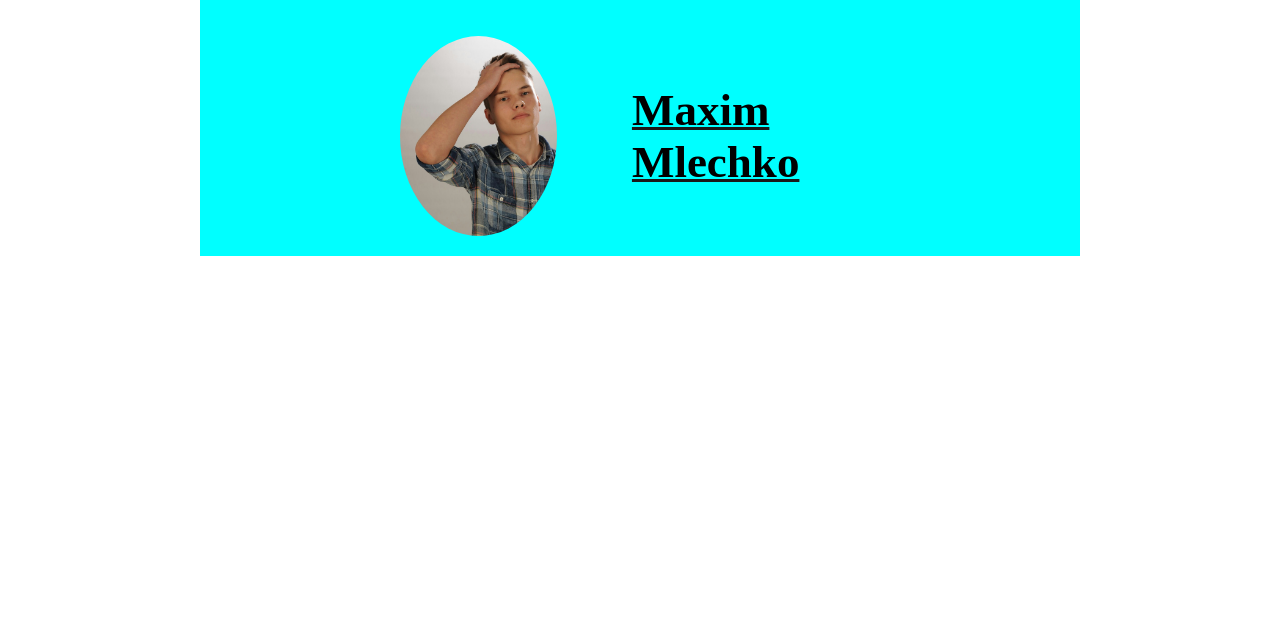
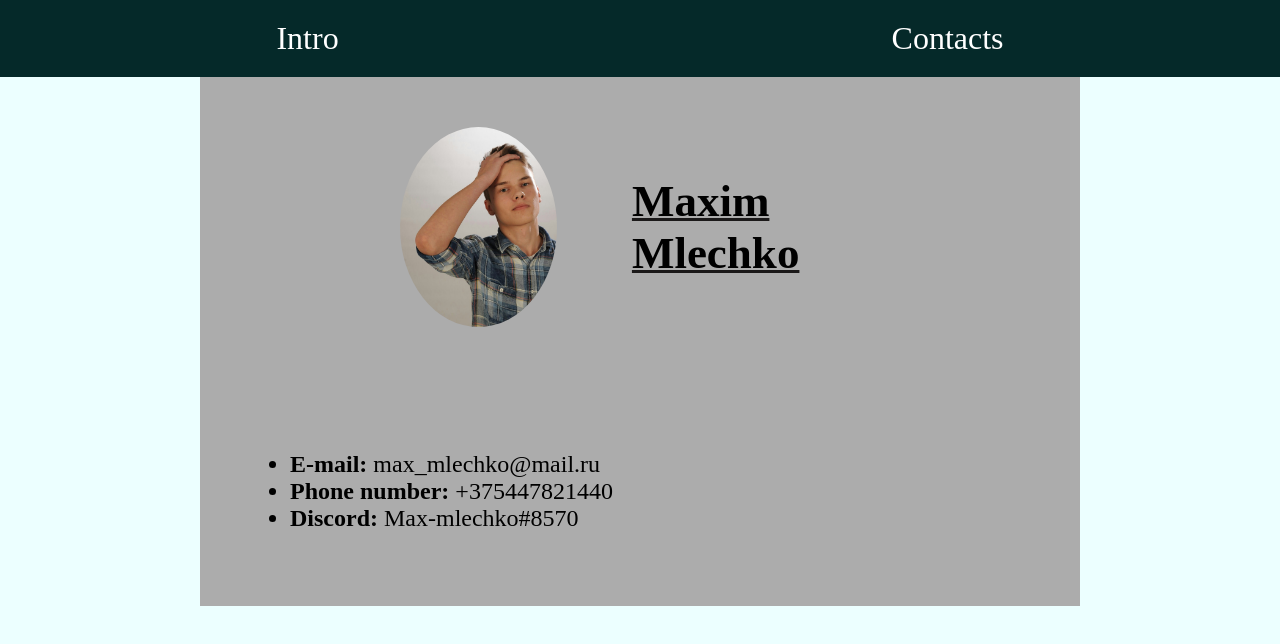
Before and after one commit to MaxMlechko/rsschool-cv, a plain HTML site: page index.html in a window 1280 px wide. Drawn offline with Linux system fonts and the light colour scheme.

Commit message:
feat: added contacts section

```diff
--- a/index.html
+++ b/index.html
@@ -8,18 +8,28 @@
     <link rel="stylesheet" href="style.css">
 </head>
 <body>
-    <div class="container">
-        <nav>
-            <ul>
-
+    <header>
+        <nav class="navigation">
+            <ul class="nav-list">
+                <li><a href="#intro">Intro</a></li>
+                <li><a href="#contacts">Contacts</a></li>
             </ul>
         </nav>
-        <section class="head">
+    </header>
+    <div class="container">
+        <section class="head" id="intro">
             <div class="photo"></div>
             <div>
                 <h1>Maxim Mlechko</h1>
             </div>
         </section>
+        <section class="contacts" id="contacts">
+            <ul>
+                <li><strong>E-mail:</strong> max_mlechko@mail.ru</li>
+                <li><strong>Phone number:</strong> +375447821440</li>
+                <li><strong>Discord:</strong> Max-mlechko#8570</li>
+            </ul>
+        </section>
     </div>
 </body>
 </html>
--- a/style.css
+++ b/style.css
@@ -1,17 +1,42 @@
 body{
-    padding: 0px 200px;
     margin: 0;
+    background-color: #ecffff;
+    font-size: 24px;
 }
 
 .container{
-    background-color: aqua;
+    background-color: rgb(172, 172, 172);
     display: flex;
     flex-direction: column;
+    margin: 0px 200px;
+}
+
+.navigation{
+    background: rgb(5, 41, 41);
+    padding: 20px 0px;
+}
+
+.nav-list{
+    display: flex;
+    flex-direction: row;
+    justify-content: space-around;
+    padding: 0;
+    margin: 0;
+    font-size: 32px;
+}
+
+.nav-list>li{
+    list-style-type: none;
+}
+
+a{
+    text-decoration: none;
+    color: #fff;
 }
 
 .head{
     display: flex;
-    padding: 20px 200px;
+    padding: 50px 200px;
     align-items: center;
 }
 
@@ -33,3 +58,7 @@ h1{
     font-size: 45px;
     text-decoration: underline rgb(27, 25, 25) 3px;
 }
+
+.contacts{
+    padding: 50px;
+}
```
